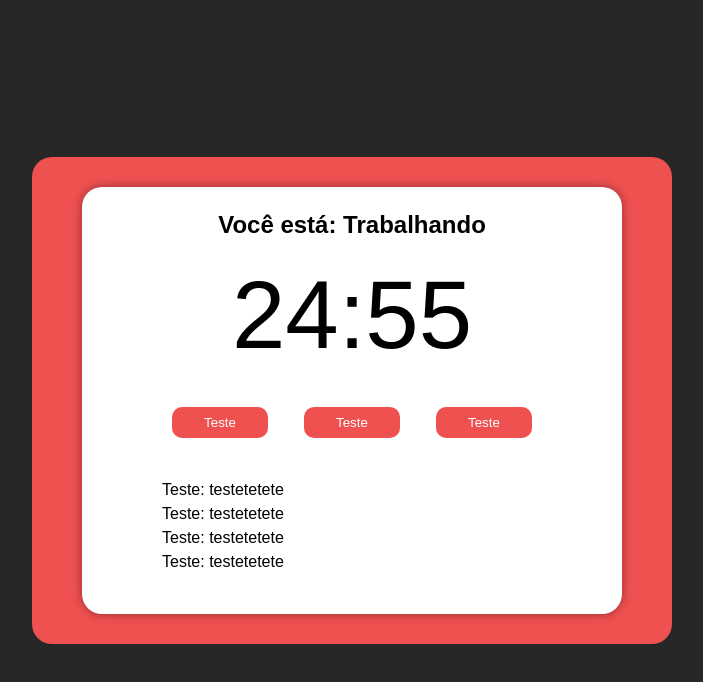
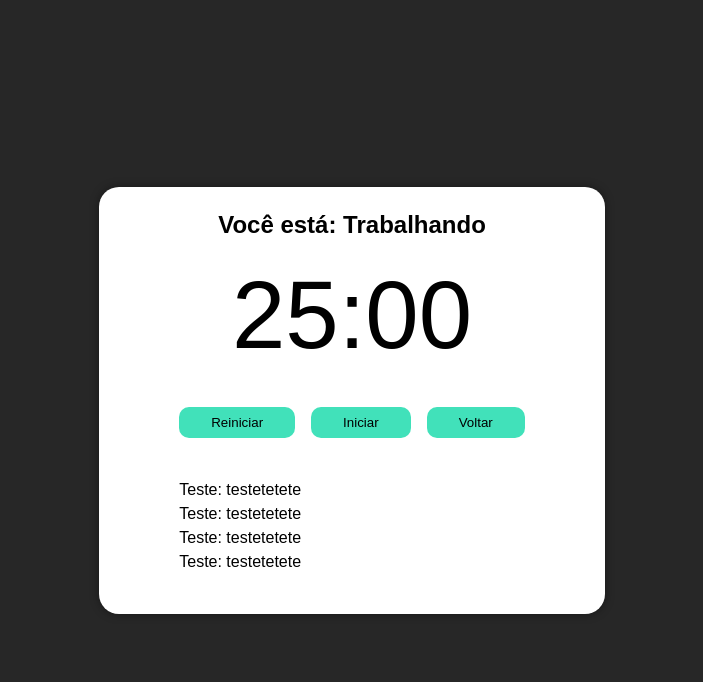
Before and after one commit to moisesBarsoti/tecnicaPomodoro, a React (Vite) app: page / in a window 1280 px wide. Shown: the top 682 px of the page, without its empty margins (288-991 px from the left). Built offline with nearby package versions, Linux system fonts and the light colour scheme.

Commit message:
Subindo Arquivos

```diff
--- a/src/App.css
+++ b/src/App.css
@@ -6,15 +6,3 @@
     text-align: center;
     line-height: 1.5;
 }
-
-.container .colorBg {
-    width: 40rem;
-    background-color: var(--color-verde-agua);
-    border-radius: 20px;
-}
-
-.container .colorBgWorking {
-    width: 40rem;
-    background-color: var(--color-red);
-    border-radius: 20px;
-}
--- a/src/App.tsx
+++ b/src/App.tsx
@@ -4,14 +4,12 @@ import "./App.css";
 export const App = () => {
   return (
     <div className="container">
-      <div className="colorBgWorking">
         <Pomodorotimer
           pomodoroTime={1500}
           shortRestTime={300}
           longRestTime={900}
           cycles={4}
         />
-      </div>
     </div>
   );
 };
--- a/src/components/PomodoroTimer/PomodoroTimer.css
+++ b/src/components/PomodoroTimer/PomodoroTimer.css
@@ -15,7 +15,7 @@
     gap: 1rem;
 }
 
-.pomodoro button {
+ .pomodoro button {
     background-color: var(--color-verde-agua);
     border: none;
     border-radius: 10px;
@@ -25,11 +25,6 @@
     margin: 20px auto;
 }
 
-.colorBgWorking .pomodoro button {
-    background-color: var(--color-red);
-    color: var(--color-white);
-}
-
 .pomodoro .details {
     margin: 20px 0;
     text-align: start;
--- a/src/components/PomodoroTimer/PomodoroTimer.tsx
+++ b/src/components/PomodoroTimer/PomodoroTimer.tsx
@@ -1,4 +1,4 @@
-import { useState } from "react";
+import { useEffect, useState } from "react";
 import { useInterval } from "../../hooks/useInterval";
 import { Button } from "../Botao/Botao";
 import { Timer } from "../Timer/Timer";
@@ -13,19 +13,51 @@ interface Props {
 
 export const Pomodorotimer = (props: Props): JSX.Element => {
   const [mainTime, setMainTime] = useState(props.pomodoroTime);
+  const [timeCounting, setTimeCounting] = useState(false);
+  const [working, setWorking] = useState(false);
+  const [resting, setResting] = useState(false);
 
   useInterval(() => {
     setMainTime(mainTime - 1);
-  }, 1000);
+  },
+  timeCounting ? 1000 : null,
+);
+
+useEffect(() => {
+    if(working) document.body.classList.add('colorBgWorking');
+    if(resting) document.body.classList.remove('colorBgWorking');
+}, [working]);
+
+const configureWork = () => {
+  setTimeCounting(true);
+  setWorking(true);
+  setResting(false);
+  setMainTime(props.pomodoroTime)
+}
+
+const configureResting = (long: boolean) => {
+  setTimeCounting(true);
+  setWorking(false);
+  setResting(true);
+
+  if(long) {
+    setMainTime(props.longRestTime);
+  } else {
+    setMainTime(props.shortRestTime)
+  }
+}
 
   return (
     <div className="pomodoro">
       <h2>Você está: Trabalhando</h2>
       <Timer mainTime={mainTime} />
       <div className="controls">
-        <Button text="Teste" onClick={() => alert("oi")}></Button>
-        <Button text="Teste" onClick={() => alert("oi")}></Button>
-        <Button text="Teste" onClick={() => alert("oi")}></Button>
+        <Button text="Reiniciar" onClick={() => configureWork()}></Button>
+        <Button
+        text={timeCounting ? 'Pausar' : 'Iniciar'}
+        onClick={() => setTimeCounting(!timeCounting)}>
+        </Button>
+        <Button text="Voltar" onClick={() => alert('Em construção')}></Button>
       </div>
       <div className="details">
         <p>Teste: testetetete</p>
```
